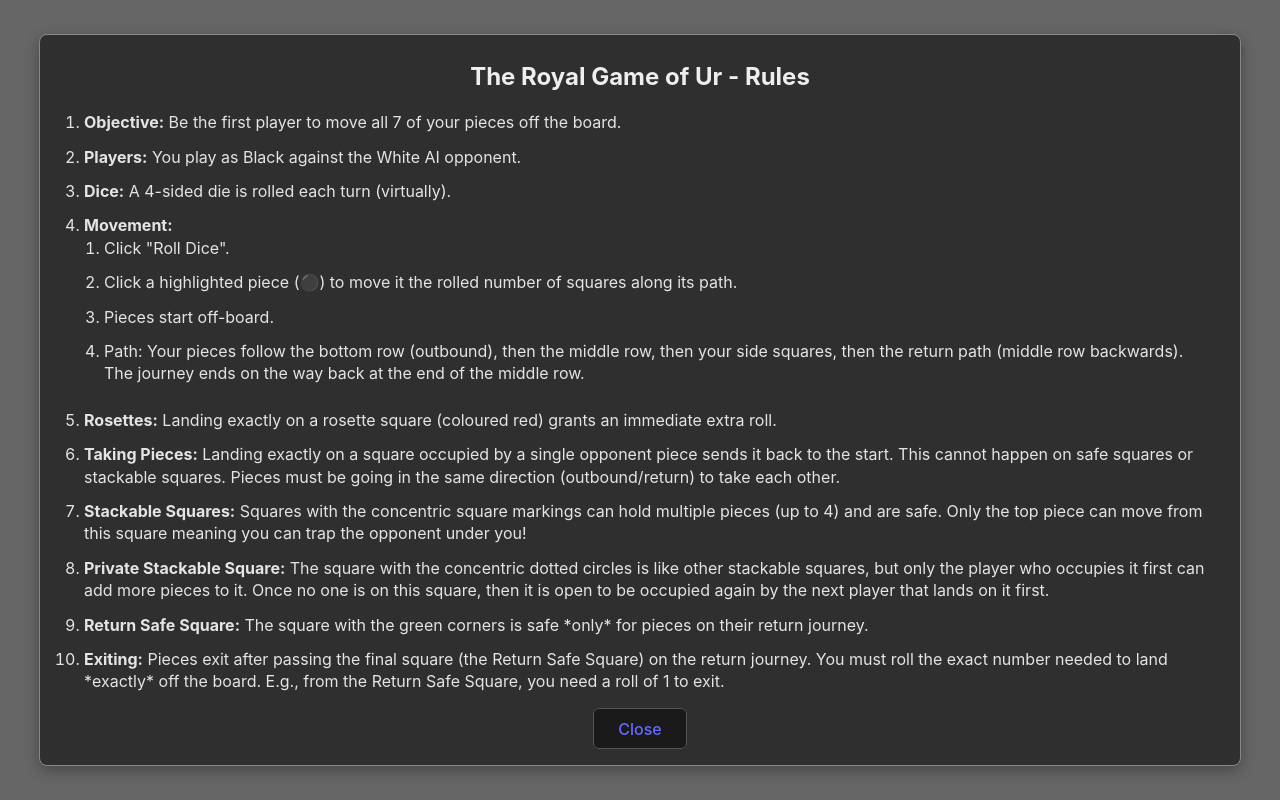
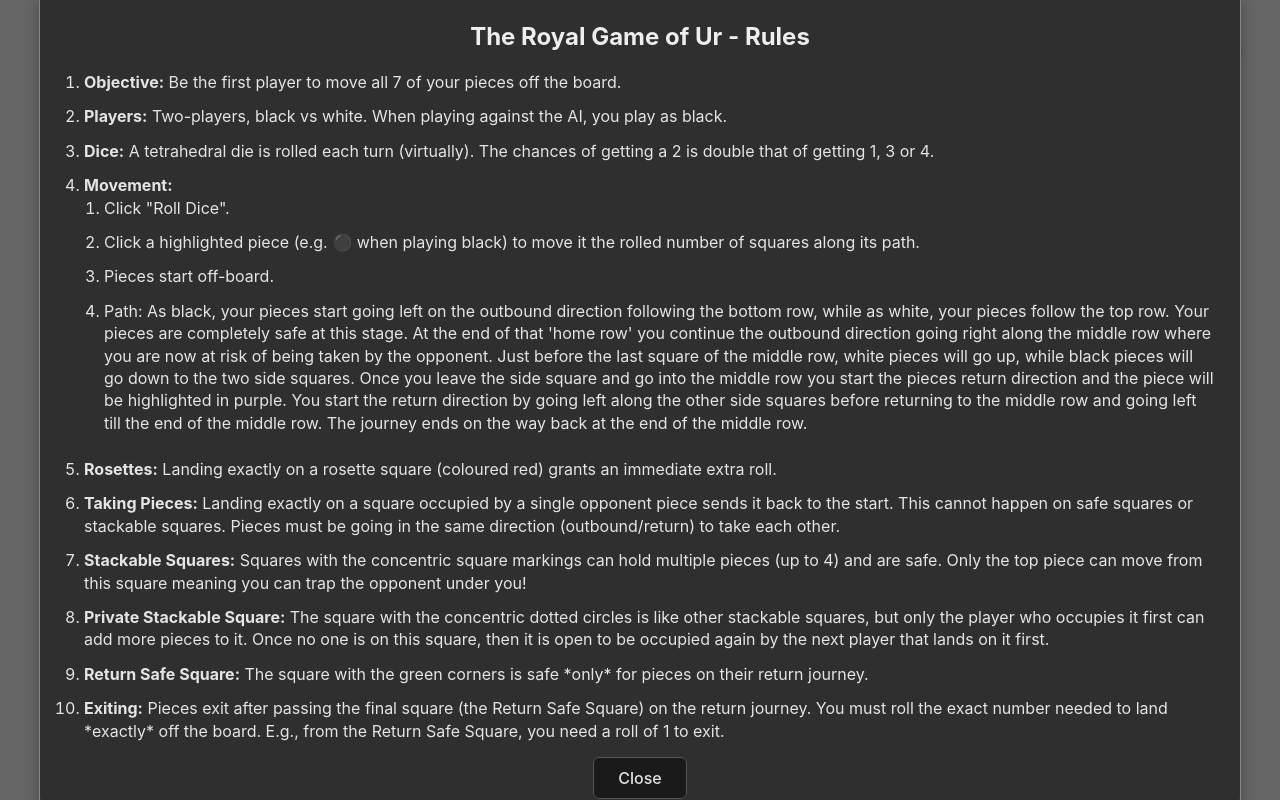
Before and after one commit to DavidSint/ur, a React (Vite) app: page / in a window 1280 px wide. Both pictures are taken after a click on the button "Game Rules". Built offline with nearby package versions, Linux system fonts and the light colour scheme.

Commit message:
Update game rules and consistent button style

```diff
--- a/src/App.css
+++ b/src/App.css
@@ -349,18 +349,6 @@ h1 {
     max-width: 600px;
 }
 
-.footer-controls button {
-    padding: 0.5em 1em;
-    font-size: 0.9em;
-    background-color: #333;
-    border: 1px solid #555;
-    border-radius: 6px;
-    cursor: pointer;
-}
-.footer-controls button:hover {
-    border-color: #777;
-}
-
 .rules-modal {
     width: 90vw;
     border: 1px solid #888;
@@ -411,10 +399,11 @@ h1 {
   border-radius: 6px;
   cursor: pointer;
   font-weight: 500;
+  color: rgba(255, 255, 255, 0.87);
   transition: border-color 0.25s;
 }
 .rules-modal a:hover {
-  border-color: #777;
+  border-color: #646cff;
 }
 .rules-modal a:focus,
 .rules-modal a:focus-visible {
--- a/src/components/RulesModal.tsx
+++ b/src/components/RulesModal.tsx
@@ -58,25 +58,30 @@ const RulesModal: React.FC<RulesModalProps> = ({ isOpen, onClose }) => {
           the board.
         </li>
         <li>
-          <b>Players:</b> You play as Black against the White AI opponent.
+          <b>Players:</b> Two-players, black vs white. When playing against the AI, you play as black.
         </li>
         <li>
-          <b>Dice:</b> A 4-sided die is rolled each turn (virtually).
+          <b>Dice:</b> A tetrahedral die is rolled each turn (virtually). The chances of getting a 2 is double that of getting 1, 3 or 4.
         </li>
         <li>
           <b>Movement:</b>
           <ol>
             <li>Click "Roll Dice".</li>
             <li>
-              Click a highlighted piece (⚫) to move it the rolled number of
+              Click a highlighted piece (e.g. ⚫ when playing black) to move it the rolled number of
               squares along its path.
             </li>
             <li>Pieces start off-board.</li>
             <li>
-              Path: Your pieces follow the bottom row (outbound), then the
-              middle row, then your side squares, then the return path (middle
-              row backwards). The journey ends on the way back at the end of the
-              middle row.
+              Path: As black, your pieces start going left on the outbound direction following the bottom row,
+              while as white, your pieces follow the top row. Your pieces are completely safe at this stage.
+              At the end of that 'home row' you continue the outbound direction going right along the middle
+              row where you are now at risk of being taken by the opponent. Just before the last square of the middle
+              row, white pieces will go up, while black pieces will go down to the two side squares. Once you leave
+              the side square and go into the middle row you start the pieces return direction and the piece will be
+              highlighted in purple. You start the return direction by going left along the other side squares before
+              returning to the middle row and going left till the end of the middle row. The journey ends on the way
+              back at the end of the middle row.
             </li>
           </ol>
         </li>
```
